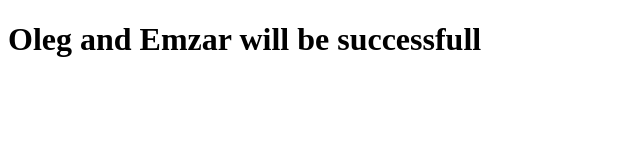
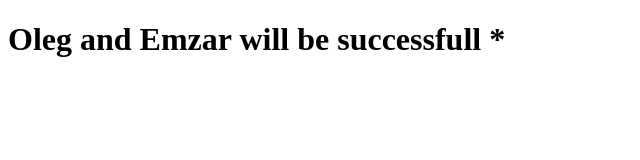
Before and after one commit to Olegi1988/my-app2, a plain HTML site: page index.html in a window 1280 px wide. Shown: the full height of the page, 0-640 px from the left. Drawn offline with Linux system fonts and the light colour scheme.

Commit message:
Update index.html

```diff
--- a/index.html
+++ b/index.html
@@ -7,7 +7,7 @@
 </head>
 <body>
 
-    <h1>Oleg and Emzar will be successfull</h1>
+    <h1>Oleg and Emzar will be successfull *</h1>
 
 </body>
 </html>
```
